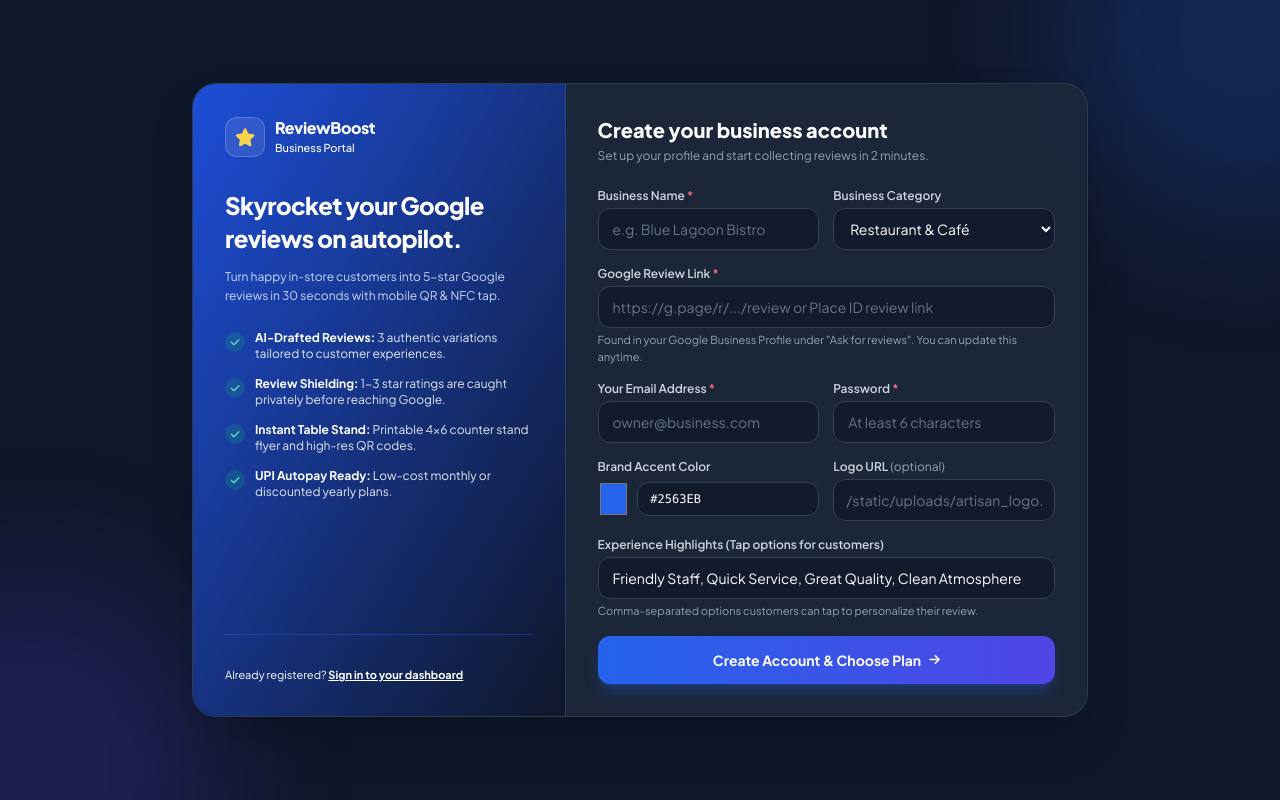
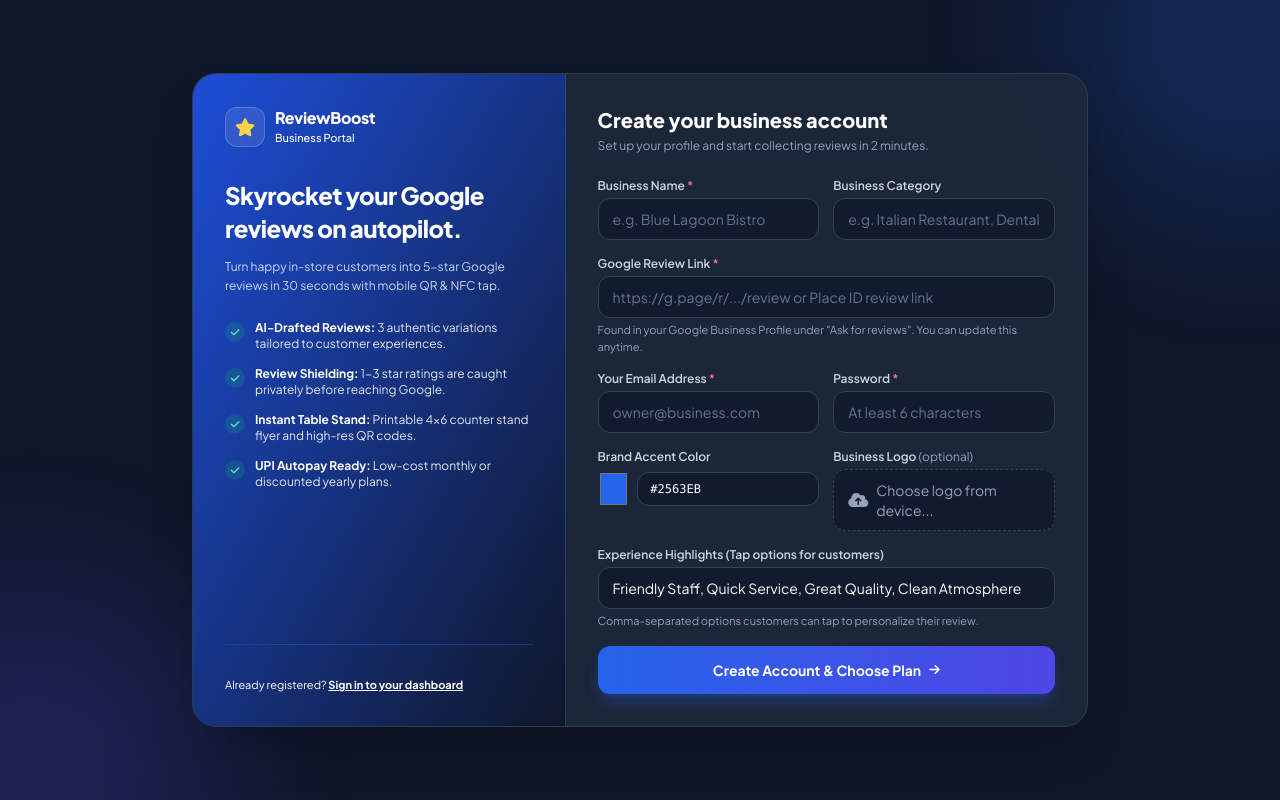
Before and after one commit to thakurdaman/ai-google-review-generator, a FastAPI app: page /signup in a window 1280 px wide. Run offline with FastAPI, Linux system fonts and the light colour scheme; some libraries are stand-ins or nearby versions.

Commit message:
feat: replace category dropdown with free-text input, replace logo URL with file upload picker

```diff
--- a/app/main.py
+++ b/app/main.py
@@ -4,7 +4,7 @@ import re
 import uuid
 from datetime import datetime
 from typing import Optional, List, Dict, Any
-from fastapi import FastAPI, Request, Response, Form, Depends, HTTPException, status
+from fastapi import FastAPI, Request, Response, Form, Depends, HTTPException, status, UploadFile, File
 from fastapi.responses import HTMLResponse, RedirectResponse, JSONResponse
 from fastapi.staticfiles import StaticFiles
 from fastapi.templating import Jinja2Templates
@@ -169,7 +169,7 @@ async def signup_submit(
     google_review_url: str = Form(...),
     accent_color: Optional[str] = Form("#2563EB"),
     accent_hex: Optional[str] = Form("#2563EB"),
-    logo_url: Optional[str] = Form(None),
+    logo_file: Optional[UploadFile] = File(None),
     tags: Optional[str] = Form("Friendly Staff, Quick Service, Great Quality")
 ):
     email_clean = email.strip().lower()
@@ -183,6 +183,28 @@ async def signup_submit(
             context={"error": "All required fields must be filled out."},
             status_code=400
         )
+
+    # Handle logo file upload
+    logo_url = None
+    if logo_file and logo_file.filename:
+        import base64
+        contents = await logo_file.read()
+        if len(contents) > 2 * 1024 * 1024:  # 2MB limit
+            return templates.TemplateResponse(
+                request=request,
+                name="signup.html",
+                context={"error": "Logo file is too large. Please use an image under 2MB."},
+                status_code=400
+            )
+        # Save to static/uploads for local use
+        uploads_dir = os.path.join(BASE_DIR, "static", "uploads")
+        os.makedirs(uploads_dir, exist_ok=True)
+        ext = os.path.splitext(logo_file.filename)[1] or ".png"
+        safe_name = f"{uuid.uuid4().hex[:12]}{ext}"
+        file_path = os.path.join(uploads_dir, safe_name)
+        with open(file_path, "wb") as fp:
+            fp.write(contents)
+        logo_url = f"/static/uploads/{safe_name}"
 
     conn = get_db()
     cursor = conn.cursor()
@@ -212,7 +234,7 @@ async def signup_submit(
         bname_clean,
         category,
         gov_url,
-        logo_url.strip() if logo_url else None,
+        logo_url,
         brand_color,
         json.dumps(tag_list),
         now_str
--- a/app/templates/signup.html
+++ b/app/templates/signup.html
@@ -79,7 +79,7 @@
             </div>
             {% endif %}
 
-            <form method="POST" action="/signup" class="space-y-4">
+            <form method="POST" action="/signup" enctype="multipart/form-data" class="space-y-4">
                 <div class="grid grid-cols-1 sm:grid-cols-2 gap-3.5">
                     <div>
                         <label class="block text-xs font-semibold text-slate-300 mb-1">Business Name <span class="text-rose-400">*</span></label>
@@ -88,15 +88,8 @@
                     </div>
                     <div>
                         <label class="block text-xs font-semibold text-slate-300 mb-1">Business Category</label>
-                        <select name="category" class="w-full px-3 py-2.5 bg-slate-900/70 border border-slate-700 rounded-xl text-xs sm:text-sm text-white focus:outline-none focus:ring-2 focus:ring-brand-500 transition">
-                            <option value="Restaurant & Café">Restaurant & Café</option>
-                            <option value="Healthcare & Dental">Healthcare & Dental</option>
-                            <option value="Automotive Repair">Automotive Repair</option>
-                            <option value="Salon & Spa">Salon & Spa</option>
-                            <option value="Retail & Boutique">Retail & Boutique</option>
-                            <option value="Home & Contractor Services">Home & Contractor Services</option>
-                            <option value="Professional Services">Professional Services</option>
-                        </select>
+                        <input type="text" name="category" placeholder="e.g. Italian Restaurant, Dental Clinic, Auto Repair"
+                               class="w-full px-3.5 py-2.5 bg-slate-900/70 border border-slate-700 rounded-xl text-xs sm:text-sm text-white placeholder-slate-500 focus:outline-none focus:ring-2 focus:ring-brand-500 transition">
                     </div>
                 </div>
 
@@ -129,9 +122,19 @@
                         </div>
                     </div>
                     <div>
-                        <label class="block text-xs font-semibold text-slate-300 mb-1">Logo URL <span class="text-slate-400 font-normal">(optional)</span></label>
-                        <input type="text" name="logo_url" placeholder="/static/uploads/artisan_logo.svg"
-                               class="w-full px-3 py-2.5 bg-slate-900/70 border border-slate-700 rounded-xl text-xs sm:text-sm text-white placeholder-slate-500 focus:outline-none focus:ring-2 focus:ring-brand-500 transition">
+                        <label class="block text-xs font-semibold text-slate-300 mb-1">Business Logo <span class="text-slate-400 font-normal">(optional)</span></label>
+                        <div class="relative">
+                            <input type="file" name="logo_file" accept="image/*" id="logoFileInput"
+                                   class="hidden">
+                            <label for="logoFileInput"
+                                   class="w-full px-3.5 py-2.5 bg-slate-900/70 border border-slate-700 border-dashed rounded-xl text-xs sm:text-sm text-slate-400 cursor-pointer hover:border-brand-500 hover:text-brand-400 transition flex items-center space-x-2">
+                                <i class="fa-solid fa-cloud-arrow-up text-base"></i>
+                                <span id="logoFileName">Choose logo from device...</span>
+                            </label>
+                            <div id="logoPreview" class="mt-2 hidden">
+                                <img id="logoPreviewImg" src="" alt="Logo preview" class="h-10 w-10 rounded-lg object-cover border border-slate-700">
+                            </div>
+                        </div>
                     </div>
                 </div>
 
@@ -161,5 +164,28 @@
             colorHex.value = colorPicker.value;
         });
     }
+
+    // Logo file upload preview
+    const logoInput = document.getElementById('logoFileInput');
+    const logoFileName = document.getElementById('logoFileName');
+    const logoPreview = document.getElementById('logoPreview');
+    const logoPreviewImg = document.getElementById('logoPreviewImg');
+    if (logoInput) {
+        logoInput.addEventListener('change', (e) => {
+            const file = e.target.files[0];
+            if (file) {
+                logoFileName.textContent = file.name;
+                const reader = new FileReader();
+                reader.onload = (ev) => {
+                    logoPreviewImg.src = ev.target.result;
+                    logoPreview.classList.remove('hidden');
+                };
+                reader.readAsDataURL(file);
+            } else {
+                logoFileName.textContent = 'Choose logo from device...';
+                logoPreview.classList.add('hidden');
+            }
+        });
+    }
 </script>
 {% endblock %}
```
Also changed, not shown: tests/test_flow.py (+1 -2 lines).
